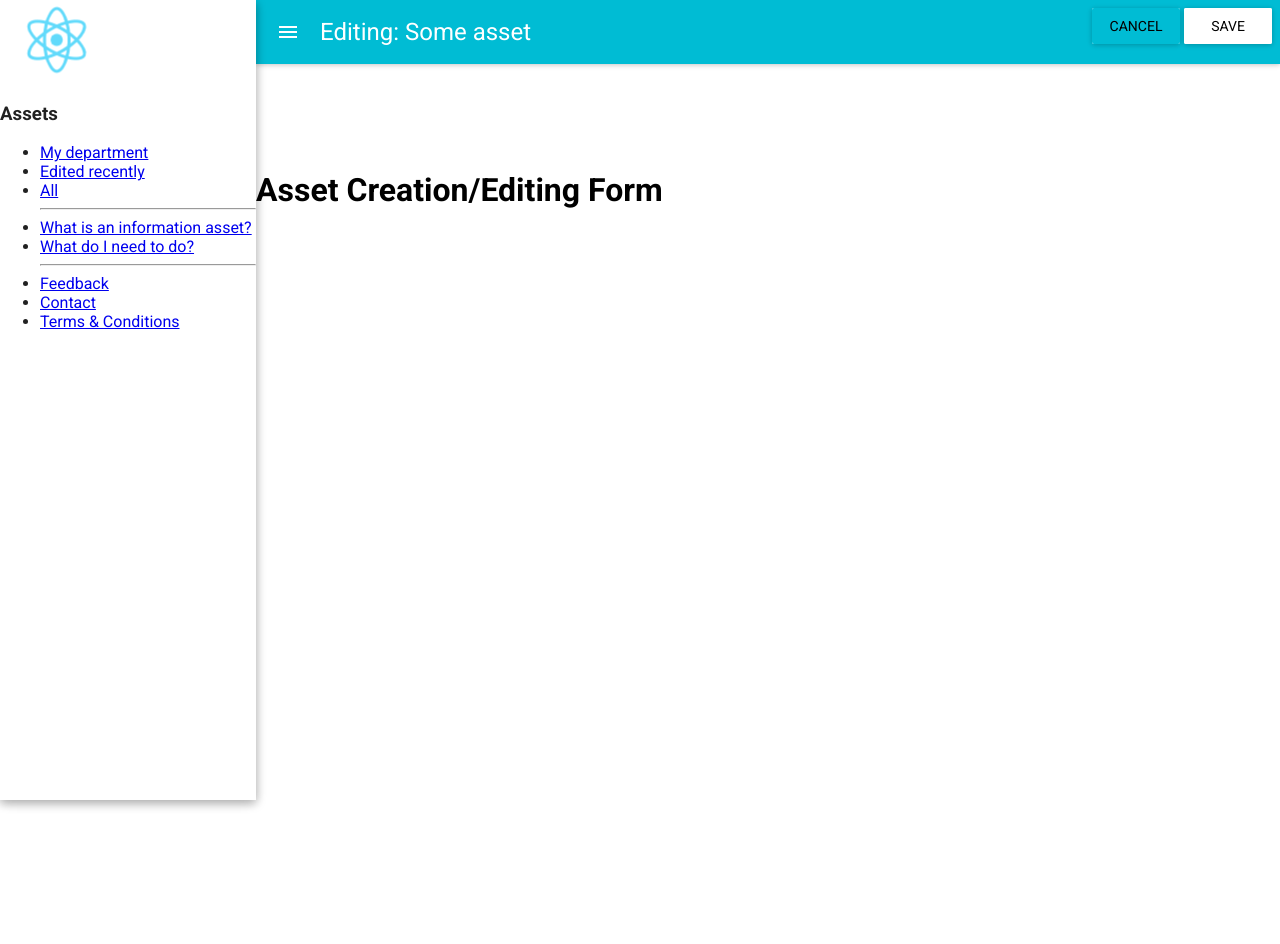
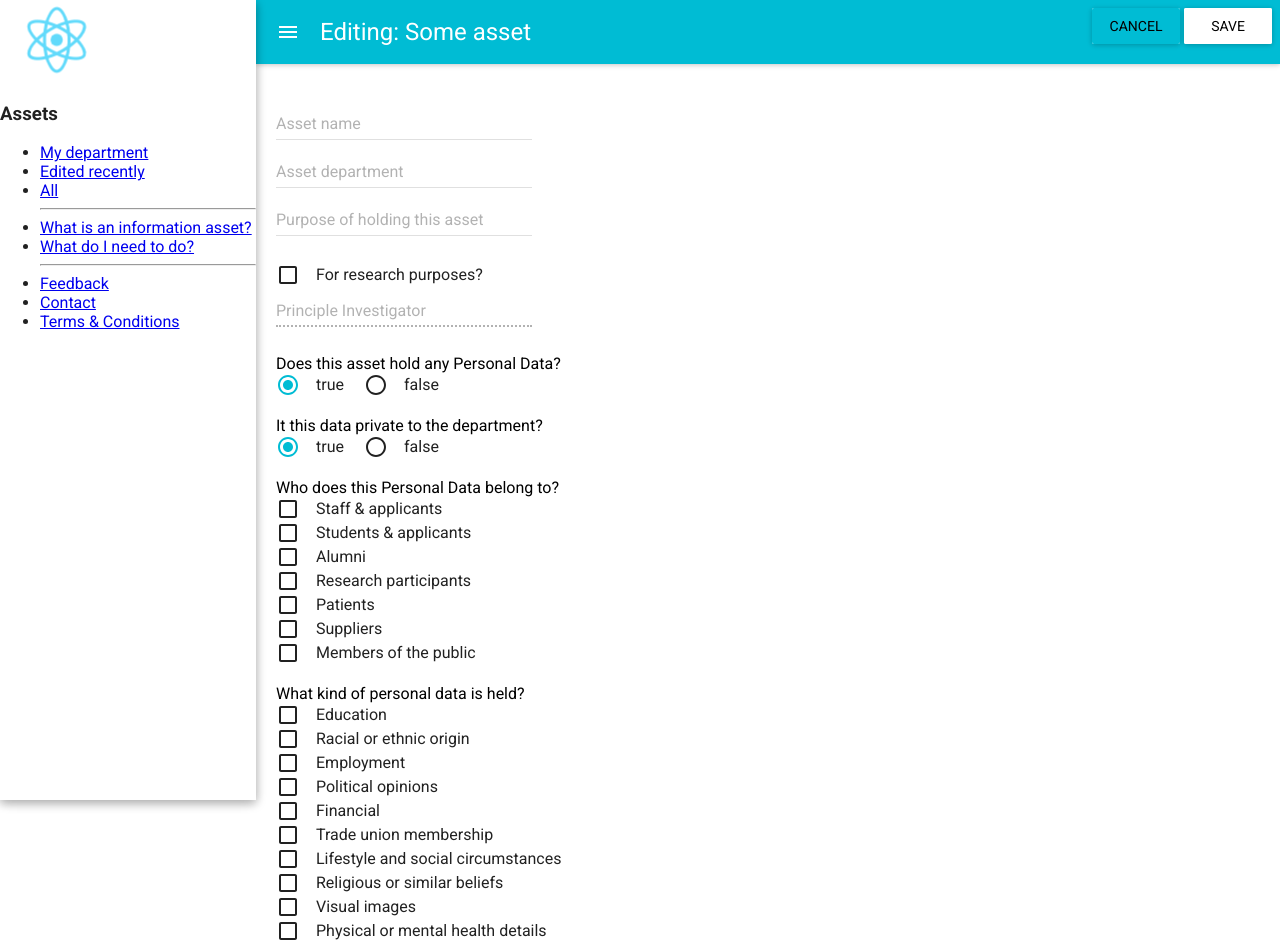
Before and after one commit to uisautomation/iar-frontend, a React (Create React App) app: page /asset/6477365c-ff58-11e7-8be5-0ed5f89f718b in a window 1280 px wide. Shown: the top 944 px of the page. Before the commit the page ends 800 px from the top, so only its background shows below. Built offline with nearby package versions, Linux system fonts and the light colour scheme.

Commit message:
all asset form inputs are place with a little bit of control

```diff
--- a/package.json
+++ b/package.json
@@ -15,7 +15,7 @@
   "scripts": {
     "start": "react-scripts start",
     "build": "react-scripts build",
-    "test": "react-scripts test --env=jsdom --coverage",
+    "test": "react-scripts test --env=jsdom",
     "eject": "react-scripts eject"
   }
 }
--- /dev/null
+++ b/src/components/index.js
@@ -0,0 +1,5 @@
+import AssetFormHeader from './AssetFormHeader';
+import AssetListHeader from './AssetListHeader';
+import Sidebar from './Sidebar';
+
+export { AssetFormHeader, AssetListHeader, Sidebar }
--- a/src/containers/App.js
+++ b/src/containers/App.js
@@ -1,7 +1,7 @@
 import React from 'react'
 import { BrowserRouter as Router, Route, Redirect } from 'react-router-dom'
 import MuiThemeProvider from 'material-ui/styles/MuiThemeProvider'
-import Sidebar from '../components/Sidebar'
+import { Sidebar } from '../components'
 import AssetList from './AssetList'
 import AssetForm from './AssetForm'
 import Static from '../components/Static'
--- a/src/containers/AssetForm.js
+++ b/src/containers/AssetForm.js
@@ -1,16 +1,221 @@
-import React from 'react'
-import AssetFormHeader from '../components/AssetFormHeader'
+import React, { Component } from 'react'
+import { AssetFormHeader } from '../components'
+import { AutoComplete, Checkbox, RadioButton, RadioButtonGroup, TextField } from 'material-ui';
+
+const fruit = [
+  'Apple', 'Apricot', 'Avocado',
+  'Banana', 'Bilberry', 'Blackberry', 'Blackcurrant', 'Blueberry',
+  'Boysenberry', 'Blood Orange',
+  'Cantaloupe', 'Currant', 'Cherry', 'Cherimoya', 'Cloudberry',
+  'Coconut', 'Cranberry', 'Clementine',
+  'Damson', 'Date', 'Dragonfruit', 'Durian',
+  'Elderberry',
+  'Feijoa', 'Fig',
+  'Goji berry', 'Gooseberry', 'Grape', 'Grapefruit', 'Guava',
+  'Honeydew', 'Huckleberry',
+  'Jabouticaba', 'Jackfruit', 'Jambul', 'Jujube', 'Juniper berry',
+  'Kiwi fruit', 'Kumquat',
+  'Lemon', 'Lime', 'Loquat', 'Lychee',
+  'Nectarine',
+  'Mango', 'Marion berry', 'Melon', 'Miracle fruit', 'Mulberry', 'Mandarine',
+  'Olive', 'Orange',
+  'Papaya', 'Passionfruit', 'Peach', 'Pear', 'Persimmon', 'Physalis', 'Plum', 'Pineapple',
+  'Pumpkin', 'Pomegranate', 'Pomelo', 'Purple Mangosteen',
+  'Quince',
+  'Raspberry', 'Raisin', 'Rambutan', 'Redcurrant',
+  'Salal berry', 'Satsuma', 'Star fruit', 'Strawberry', 'Squash', 'Salmonberry',
+  'Tamarillo', 'Tamarind', 'Tomato', 'Tangerine',
+  'Ugli fruit',
+  'Watermelon',
+];
 
 /*
   Renders the form for the creation/editing of an Asset.
   */
-const AssetForm = ({ match }) => (
-  <div>
-    <AssetFormHeader title={match.url === '/asset/create' ? 'Create new asset' : 'Editing: Some asset'} />
-    <div className="App-main">
-      <h1>Asset Creation/Editing Form</h1>
-    </div>
-  </div>
-);
+class AssetForm extends Component {
+
+  constructor() {
+    super();
+    this.state = {
+      name: null,
+      department: null,
+      purpose: null,
+      research: null,
+      owner: null,
+      personal_data: null,
+      private: null,
+      data_subject: [],
+      data_category: [],
+      recipients_category: null,
+      recipients_outside_eea: null,
+      retention: null,
+      retention_other: null,
+      risk_type: [],
+      storage_location: null,
+      storage_format: [],
+      paper_storage_security: [],
+      digital_storage_security: [],
+    };
+  }
+
+  render() {
+    return (
+      <div>
+        <AssetFormHeader title={this.props.match.url === '/asset/create' ? 'Create new asset' : 'Editing: Some asset'} />
+
+        <div className="App-main">
+
+          <TextField hintText="Asset name" />
+
+          <br/>
+
+          <TextField hintText="Asset department" />
+
+          <br/>
+
+          <TextField hintText="Purpose of holding this asset" />
+
+          <br/><br/>
+
+          <Checkbox
+            label="For research purposes?"
+            onCheck={(event, isInputChecked) => this.setState({research: isInputChecked})}
+          />
+          <AutoComplete
+            disabled={!this.state.research}
+            hintText="Principle Investigator"
+            filter={AutoComplete.fuzzyFilter}
+            dataSource={fruit}
+            maxSearchResults={5}
+          />
+
+          <br/><br/>
+
+          <span>Does this asset hold any Personal Data?</span>
+          <RadioButtonGroup name="personal_data" defaultSelected="yes" style={{ display: 'flex' }}>
+            <RadioButton value="yes" label="true" style={{ paddingRight: "20px", width: 'auto' }} />
+            <RadioButton value="no" label="false" style={{ width: 'auto' }} />
+          </RadioButtonGroup>
+
+          <br/>
+
+          <span>It this data private to the department?</span>
+          <RadioButtonGroup name="private" defaultSelected="yes" style={{ display: 'flex' }}>
+            <RadioButton value="yes" label="true" style={{ paddingRight: "20px", width: 'auto' }} />
+            <RadioButton value="no" label="false" style={{ width: 'auto' }} />
+          </RadioButtonGroup>
+
+          <br/>
+
+          <span>Who does this Personal Data belong to?</span>
+          <Checkbox label="Staff & applicants"/>
+          <Checkbox label="Students & applicants"/>
+          <Checkbox label="Alumni"/>
+          <Checkbox label="Research participants"/>
+          <Checkbox label="Patients"/>
+          <Checkbox label="Suppliers"/>
+          <Checkbox label="Members of the public"/>
+
+          <br/>
+
+          <span>What kind of personal data is held?</span>
+          <Checkbox label="Education"/>
+          <Checkbox label="Racial or ethnic origin"/>
+          <Checkbox label="Employment"/>
+          <Checkbox label="Political opinions"/>
+          <Checkbox label="Financial"/>
+          <Checkbox label="Trade union membership"/>
+          <Checkbox label="Lifestyle and social circumstances"/>
+          <Checkbox label="Religious or similar beliefs"/>
+          <Checkbox label="Visual images"/>
+          <Checkbox label="Physical or mental health details"/>
+          <Checkbox label="Research data"/>
+          <Checkbox label="Sexual life and orientation"/>
+          <Checkbox label="Medical records"/>
+          <Checkbox label="Genetic information"/>
+          <Checkbox label="Data about children 16"/>
+          <Checkbox label="Biometric information"/>
+          <Checkbox label="Criminal proceedings, outcomes and sentences"/>
+
+          <br/>
+
+          <TextField hintText="Who is the asset shared with?" />
+
+          <br/>
+
+          <TextField
+            hintText="Is the asset shared outside of the EEA? If so, to whom?"
+            style={{ width: 400 }}
+          />
+
+          <br/><br/>
+
+          <span>How long will this asset be retained for?</span>
+          <RadioButtonGroup name="retention" onChange={(event, value) => this.setState({retention: value})}>
+            <RadioButton value="<=1" label="Less than 1 year"/>
+            <RadioButton value=">1,<=5" label="1 - 5 years"/>
+            <RadioButton value=">5,<=10" label="6 - 10 years"/>
+            <RadioButton value=">10,<=75" label="10 - 75 years"/>
+            <RadioButton value="forever" label="Forever"/>
+            <RadioButton value="other" label="Other"/>
+          </RadioButtonGroup>
+          <TextField hintText="Other retention period" disabled={this.state.retention !== 'other'} />
+
+          <br/><br/>
+
+          <span>What are the risks of holding this information asset?</span>
+          <Checkbox label="The University would be exposed to financial loss by disclosing this information, and/or activities relating to it."/>
+          <Checkbox label="Damage or loss of this information would impact core day-to-day operations."/>
+          <Checkbox label="Staff or students would be exposed to personal danger if this information was disclosed."/>
+          <Checkbox label="The University would be compliant with all the necessary laws and regulations related to holding this information."/>
+          <Checkbox label="The University would receive significant negative publicity, high-profile criticism or be exposed to a lawsuit if this information became public."/>
+
+          <br/>
+
+          <TextField hintText="Where is the asset stored?" />
+
+          <br/><br/>
+
+          <span>What format is the asset stored in?</span>
+          <RadioButtonGroup
+            defaultSelected="yes"
+            style={{ display: 'flex' }}
+            onChange={(event, value) => this.setState({storage_format: value.split(',')})}
+          >
+            <RadioButton value="digital" label="Digital" style={{ paddingRight: "20px", width: 'auto' }} />
+            <RadioButton value="paper" label="Paper" style={{ paddingRight: "20px", width: 'auto' }} />
+            <RadioButton value="digital,paper" label="Both" style={{ width: 'auto' }} />
+          </RadioButtonGroup>
+
+          <span>What are the risks of holding this information asset?</span>
+          <Checkbox name="digital_storage_security" value="locked_cabinet" label="Locked filing cabinet"
+                    disabled={this.state.storage_format.indexOf("digital") === -1}
+          />
+          <Checkbox name="digital_storage_security" value="safe" label="Safe"
+                    disabled={this.state.storage_format.indexOf("digital") === -1}
+          />
+          <Checkbox name="digital_storage_security" value="locked_room" label="Locked room"
+                    disabled={this.state.storage_format.indexOf("digital") === -1}
+          />
+          <Checkbox name="digital_storage_security" value="locked_building" label="Locked building"
+                    disabled={this.state.storage_format.indexOf("digital") === -1}
+          />
+          <Checkbox name="paper_storage_security" value="pwd_controls" label="Password controls"
+                    disabled={this.state.storage_format.indexOf("paper") === -1}
+          />
+          <Checkbox name="paper_storage_security" value="acl" label="Access control lists"
+                    disabled={this.state.storage_format.indexOf("paper") === -1}
+          />
+          <Checkbox name="paper_storage_security" value="backup" label="Backup"
+                    disabled={this.state.storage_format.indexOf("paper") === -1}
+          />
+          <Checkbox name="paper_storage_security" value="encryption" label="Encryption"
+                    disabled={this.state.storage_format.indexOf("paper") === -1}
+          />
+        </div>
+      </div>
+    )
+  }
+}
 
 export default AssetForm
--- a/src/containers/AssetList.js
+++ b/src/containers/AssetList.js
@@ -8,7 +8,7 @@ import {
   TableRow,
   TableRowColumn,
 } from 'material-ui';
-import AssetListHeader from '../components/AssetListHeader'
+import { AssetListHeader } from '../components'
 
 const TITLES = {
   '/assets/dept': 'Assets: My department',
--- a/src/style/App.css
+++ b/src/style/App.css
@@ -8,14 +8,14 @@
 }
 
 .App-header {
-  height: 150px;
+  height: 100px;
   padding: 0px;
   color: white;
   margin-left: 256px;
 }
 
 .App-main {
-  margin-left: 256px;
+  margin-left: 276px;
 }
 
 .App-title {
```
